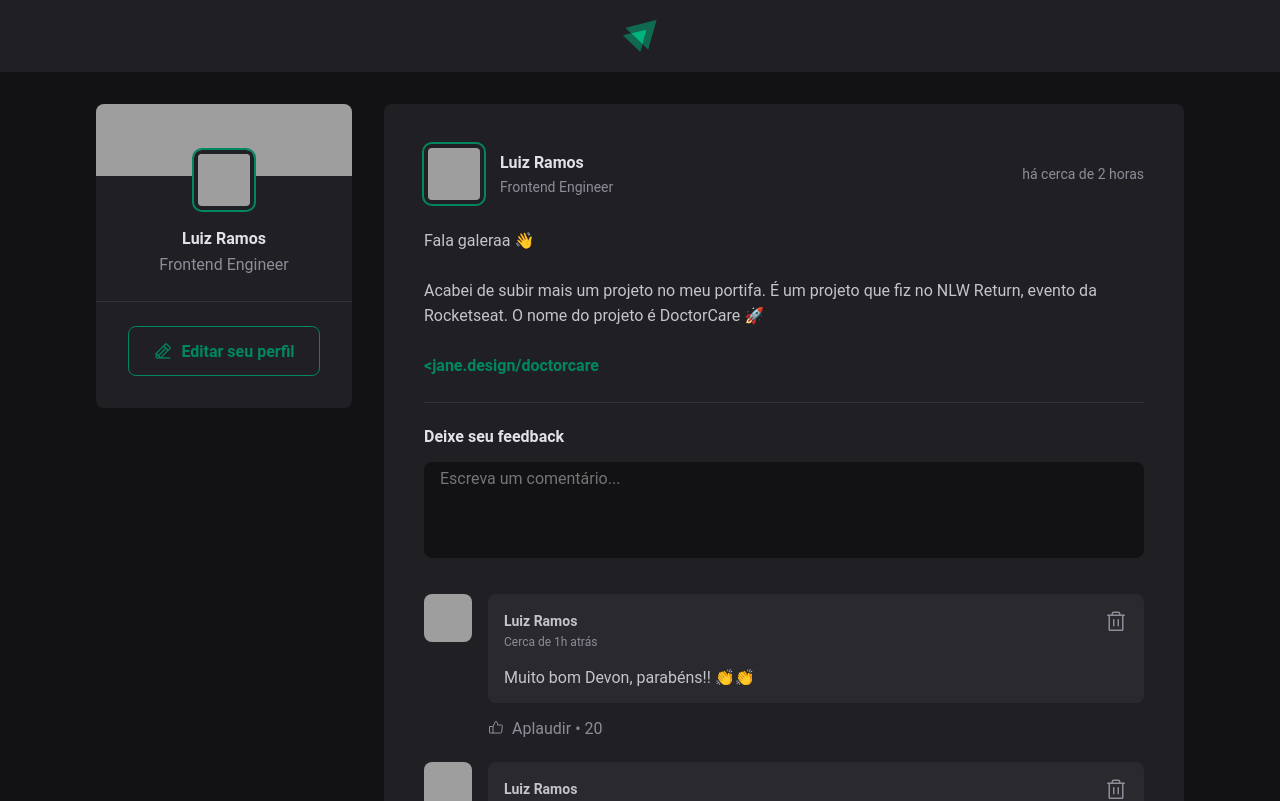
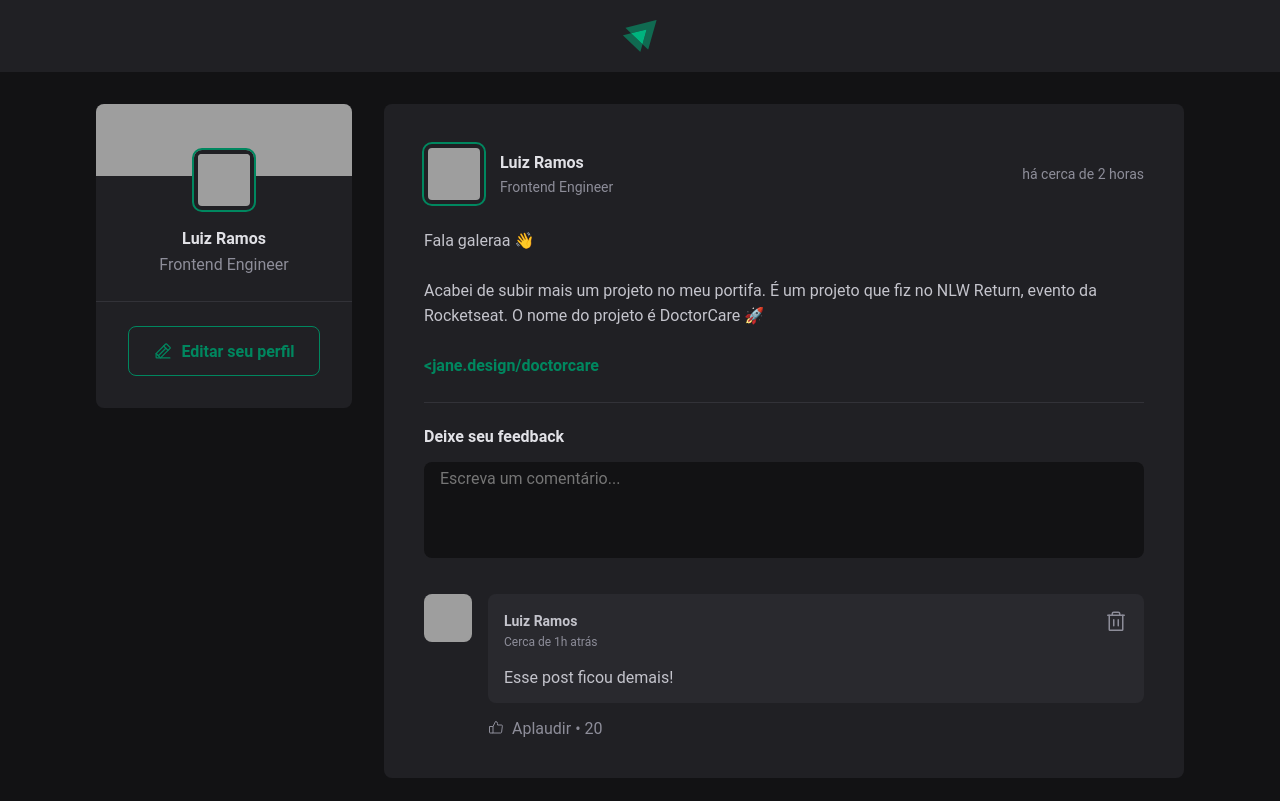
Before and after one commit to MogLuiz/react-feed, a React app: page / in a window 1280 px wide. Shown: the top 801 px of the page. Built offline with nearby package versions, Linux system fonts and the light colour scheme; grey boxes are pictures that could not be loaded; the HTML template or start-up script is replaced by a standard one.

Commit message:
feat(post): add dynamically new comments by form event

```diff
--- a/src/components/Comment/index.tsx
+++ b/src/components/Comment/index.tsx
@@ -4,7 +4,11 @@
 
 import styles from "./styles.module.css";
 
-const Comment = () => {
+type TCommentProps = {
+  content: string
+}
+
+const Comment = ({ content }:TCommentProps) => {
   return (
     <div className={styles.comment}>
       <Avatar
@@ -26,7 +30,7 @@
             </button>
           </header>
 
-          <p>Muito bom Devon, parabéns!! 👏👏</p>
+          <p>{content}</p>
         </div>
 
         <footer>
--- a/src/components/Post/index.tsx
+++ b/src/components/Post/index.tsx
@@ -1,3 +1,5 @@
+import { FormEvent, useState } from "react";
+
 import Avatar from "../Avatar";
 import Comment from "../Comment";
 
@@ -20,6 +22,8 @@
   content,
   publishedAt,
 }: TPostProps) => {
+  const [comments, setComments] = useState(["Esse post ficou demais!"]);
+
   const publishedDateFormatted = format(
     publishedAt,
     "d 'de' LLLL 'às' HH:mm'h'",
@@ -32,6 +36,16 @@
     locale: ptBR,
     addSuffix: true,
   });
+
+  const handleCreateNewComment = (event: any) => {
+    event.preventDefault();
+
+    const newCommentText = event.target.comment.value;
+
+    setComments([...comments, newCommentText]);
+
+    event.target.comment.value = ''
+  };
   return (
     <article className={styles.post}>
       <header>
@@ -63,10 +77,10 @@
         })}
       </div>
 
-      <form className={styles.commentForm}>
+      <form onSubmit={handleCreateNewComment} className={styles.commentForm}>
         <strong>Deixe seu feedback</strong>
 
-        <textarea placeholder="Escreva um comentário..." />
+        <textarea name="comment" placeholder="Escreva um comentário..." />
 
         <footer>
           <button type="submit">Comentar</button>
@@ -74,9 +88,9 @@
       </form>
 
       <div className={styles.commentList}>
-        <Comment />
-        <Comment />
-        <Comment />
+        {comments.map((comment) => (
+          <Comment content={comment} />
+        ))}
       </div>
     </article>
   );
```
